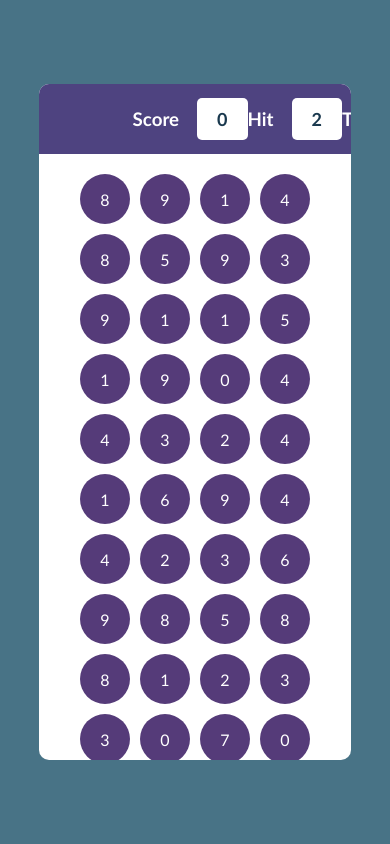
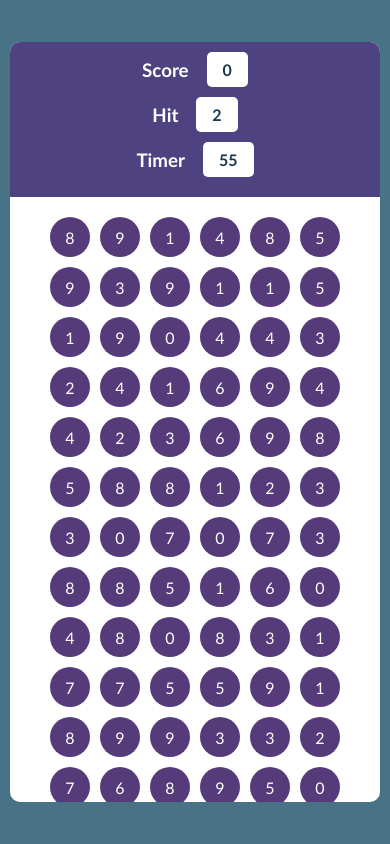
Before and after one commit to codenaval/The-Bubble-Game, a plain HTML site: page index.html in a window 390 px wide. Drawn offline with Linux system fonts and the light colour scheme.

Commit message:
Update style.css

```diff
--- a/style.css
+++ b/style.css
@@ -81,6 +81,36 @@ html,body{
     color: #c7a1f0;
 }
 
+/* Responsive design for mobile screens */
+@media screen and (max-width: 600px) {
+    #panel {
+        width: 95%;
+        height: 90%;
+    }
+
+    #ptop {
+        flex-direction: column;
+        padding: 10px;
+        height: auto;
+    }
+
+    .element {
+        margin-bottom: 10px;
+        justify-content: center;
+    }
+
+    .box {
+        font-size: 16px;
+        padding: 8px 16px;
+    }
+
+    .bubble {
+        width: 40px;
+        height: 40px;
+        font-size: 16px;
+    }
+}
+
 /* Responsive design for tablets (600px to 900px) */
 @media screen and (min-width: 601px) and (max-width: 900px) {
     #panel {
```
